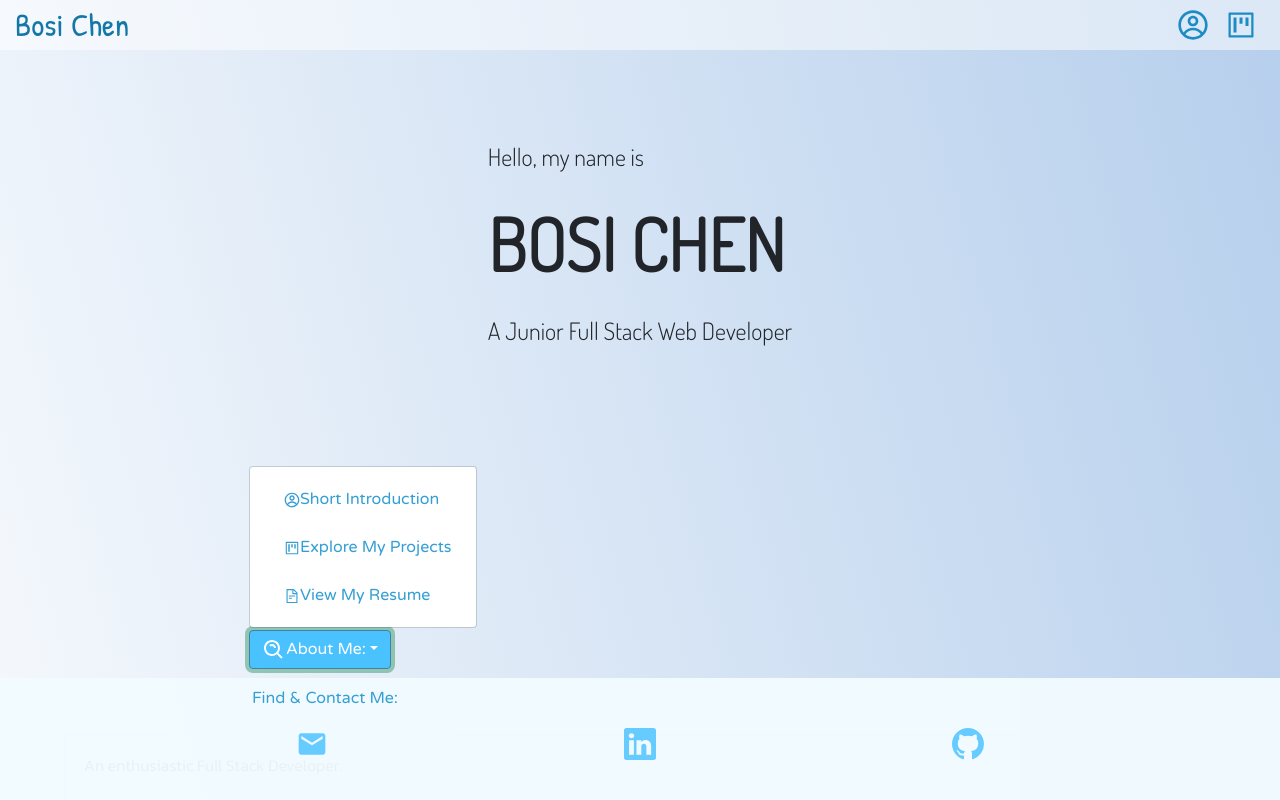
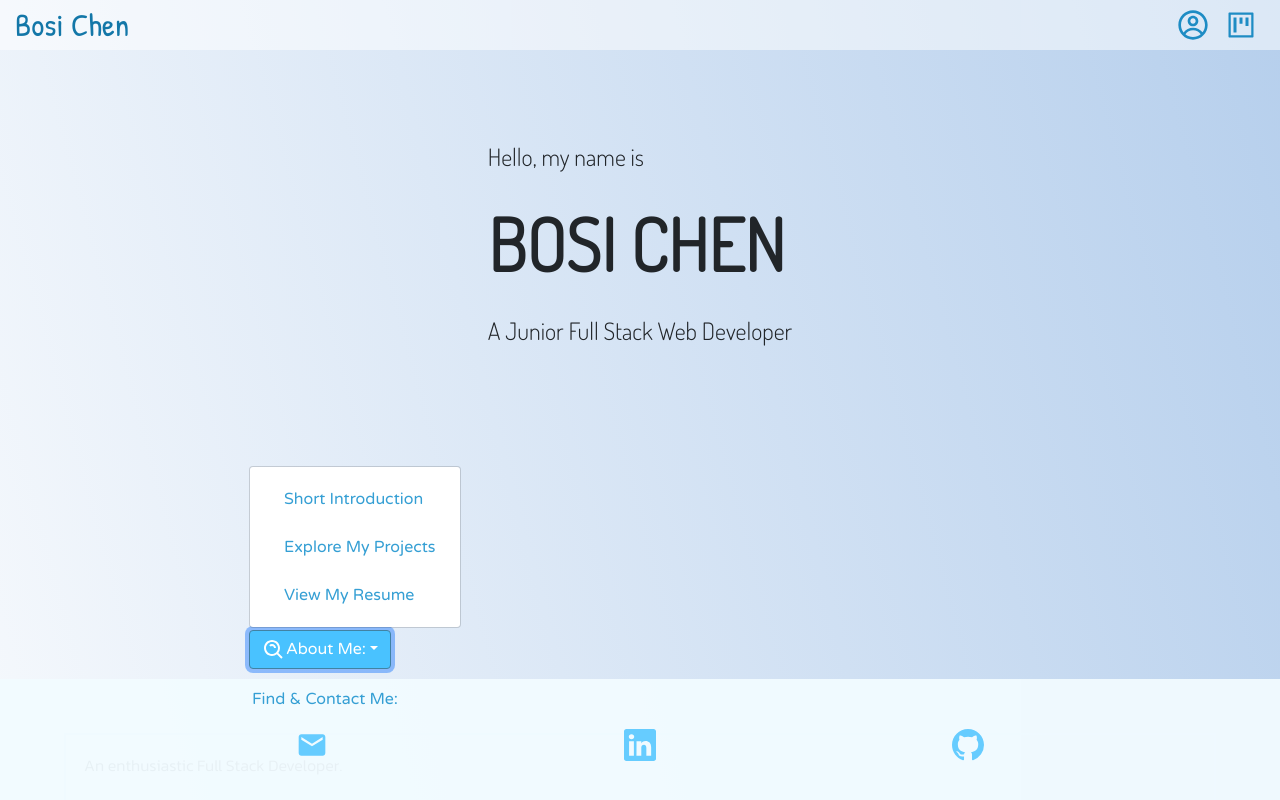
Before and after one commit to BosiC0015/personal-website, a React (Create React App) app: page / in a window 1280 px wide. Both pictures are taken after a click on the button "About Me:". Shown: the top 800 px of the page. Built offline with nearby package versions, Linux system fonts and the light colour scheme; a web font is replaced by a local one.

Commit message:
change dropdown button style

```diff
--- a/src/components/Introduction.css
+++ b/src/components/Introduction.css
@@ -43,10 +43,11 @@ p {
   align-items: center;
 }
 
-#dropdown-basic {
+#dropdown-basic-button {
   background-color: #49c2ff;
   border-color: #4182a3;
   font-family: 'Varela Round', sans-serif;
+  z-index: 1;
 }
 
 .explore {
@@ -67,6 +68,7 @@ p {
   border-style: solid;
   border-width: 2px;
   border-color: #ade4ff8c;
+  scroll-margin-top: 10em;
 }
 
 
--- a/src/components/Introduction.js
+++ b/src/components/Introduction.js
@@ -1,15 +1,22 @@
 import React from "react";
-import { Dropdown } from "react-bootstrap";
+import { Dropdown, DropdownButton } from "react-bootstrap";
 import { IconContext } from "react-icons";
 import { BiSearchAlt } from "react-icons/bi";
-import { CgProfile } from "react-icons/cg";
-import { AiOutlineProject, AiOutlineFileText } from "react-icons/ai";
 import 'bootstrap/dist/css/bootstrap.min.css';
 import "./Introduction.css";
 
 
 export default function Introduction() {
-  // const { getCollapseProps, getToggleProps } = useCollapse();
+  const title = () => {
+    return (
+      <>
+        <IconContext.Provider value={{ size: '1.5em' }}>
+          <BiSearchAlt />
+        </IconContext.Provider>
+        About Me:
+      </>
+    );
+  };
 
   return (
     <React.Fragment>
@@ -21,20 +28,11 @@ export default function Introduction() {
           <p id="bio">A Junior Full Stack Web Developer</p>
           </div>
       </div>
-      <Dropdown>
-        <Dropdown.Toggle variant="success" id="dropdown-basic">
-          <IconContext.Provider value={{ size: '1.5em' }}>
-            <BiSearchAlt />
-          </IconContext.Provider>
-          About Me:
-        </Dropdown.Toggle>
-
-        <Dropdown.Menu>
-          <Dropdown.Item href="/#intro-text"><p className="explore"><CgProfile />Short Introduction</p></Dropdown.Item>
-          <Dropdown.Item href="/projects"><p className="explore"><AiOutlineProject />Explore My Projects</p></Dropdown.Item>
-          <Dropdown.Item href="https://resume.io/r/02BEvxBFo"><p className="explore"><AiOutlineFileText />View My Resume</p></Dropdown.Item>
-        </Dropdown.Menu>
-      </Dropdown>
+      <DropdownButton id="dropdown-basic-button" title={title()}>
+        <Dropdown.Item href="/#intro-text"><p className="explore">Short Introduction</p></Dropdown.Item>
+        <Dropdown.Item href="/projects"><p className="explore">Explore My Projects</p></Dropdown.Item>
+        <Dropdown.Item href="https://resume.io/r/02BEvxBFo"><p className="explore">View My Resume</p></Dropdown.Item>
+      </DropdownButton>
       <div className="intro-text" id="intro-text">
         <p className="content">An enthusiastic Full Stack Developer.</p>
         <p className="content">Skilled with JavaScript, React.js, HTML and CSS front-end developing. Also strong in Node.js and Express.js backend building techniques.</p>
```
